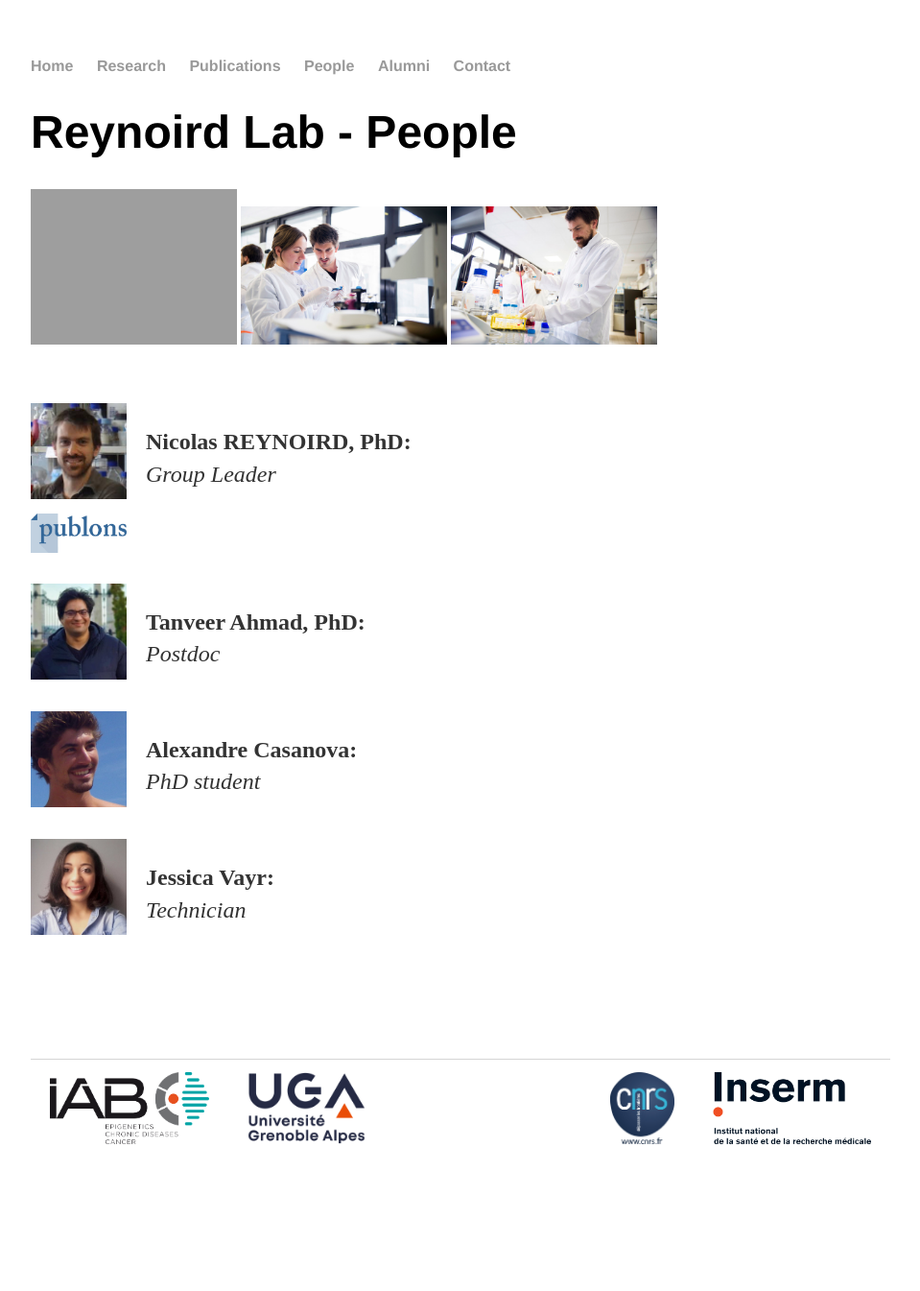
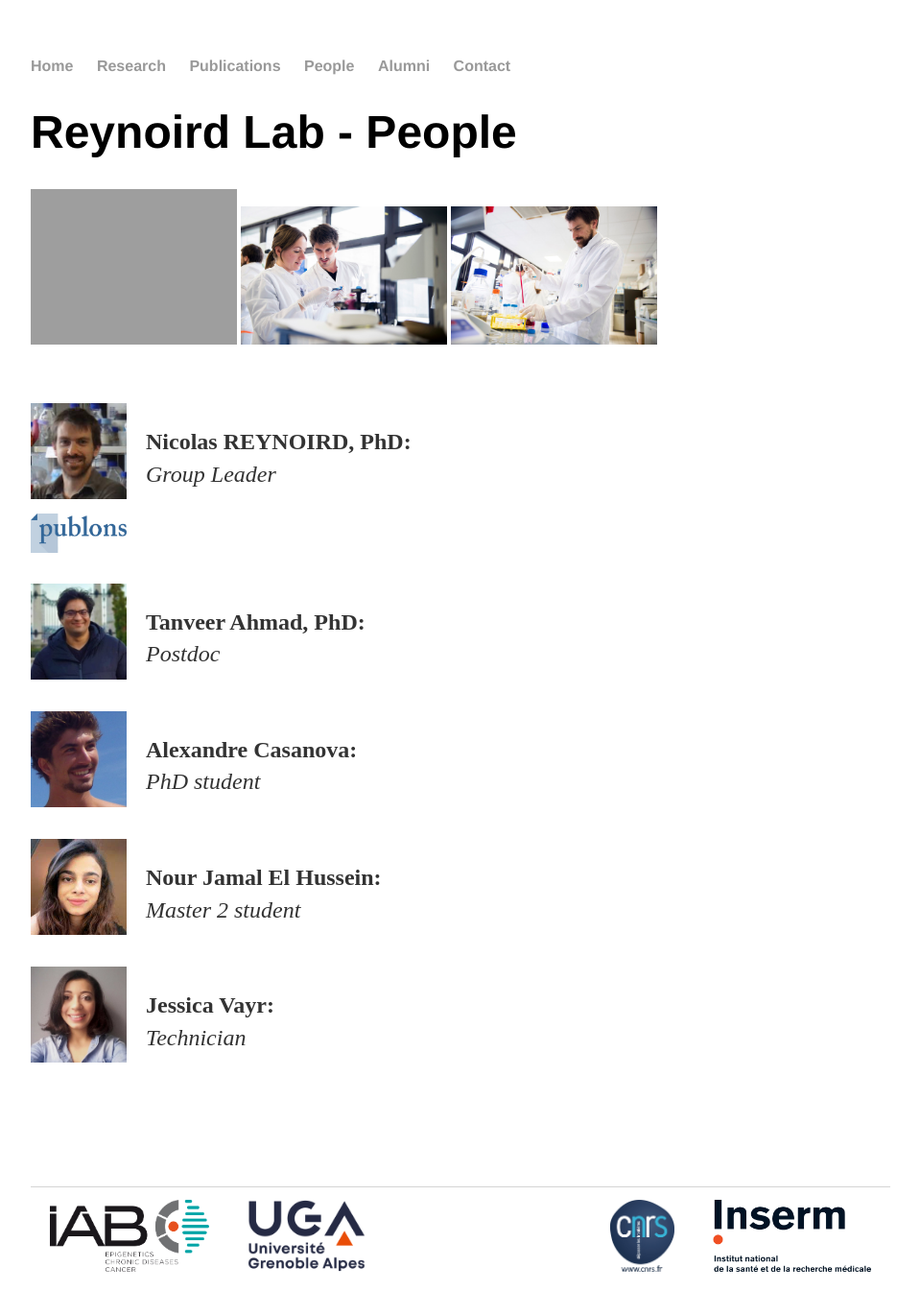
Before and after one commit to Reynoird-Lab/Reynoird-lab.github.io, a Jekyll site: the page built from People/index.html, in a window 1280 px wide. Shown: the whole page at 96% size, without its empty margins (160-1119 px from the left). Built offline with Jekyll 4.4.1, drawn with Linux system fonts in a browser that asks for light colours; Markdown is read by kramdown in place of the engine named in the settings; before the commit the page ends 1212 px from its top, so only the background shows below that.

Commit message:
Update index.html

```diff
--- a/People/index.html
+++ b/People/index.html
@@ -16,6 +16,8 @@
 <br>
 <a href="https://www.researchgate.net/profile/Alexandre_Casanova"> <img alt="AC" src="https://reynoird-lab.github.io/Images/Alexandre_Casanova.jpg" style="margin: 0px 20px 10px 0px;" align="left" width="100"/> </a> <p><b>Alexandre Casanova: </b><br><i>PhD student</i><br></p>
 <br>
+<img alt="NEH" src="https://reynoird-lab.github.io/Images/Nour_Hussein.jpg" style="margin: 0px 20px 10px 0px;" align="left" width="100"/></a> <p><b>Nour Jamal El Hussein: </b><br><i>Master 2 student</i><br></p>
+<br>
 <a href="https://www.linkedin.com/in/jessica-vayr-b686bb37/"> <img alt="JV" src="https://reynoird-lab.github.io/Images/Jessica_Vayr.jpg" style="margin: 0px 20px 10px 0px;" align="left" width="100"/></a> <p><b>Jessica Vayr: </b><br><i>Technician</i><br></p>
 <br> <br> <br> <br> <br>
 </p>
```
